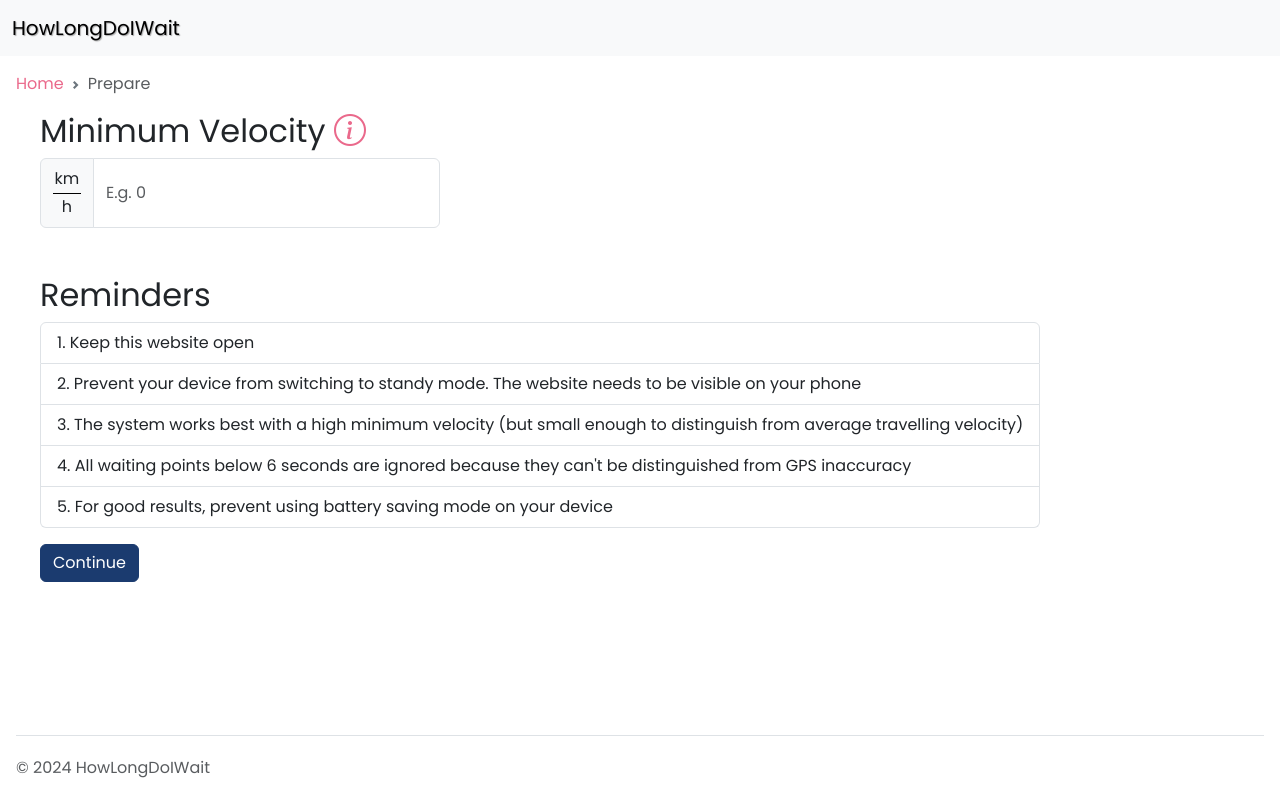
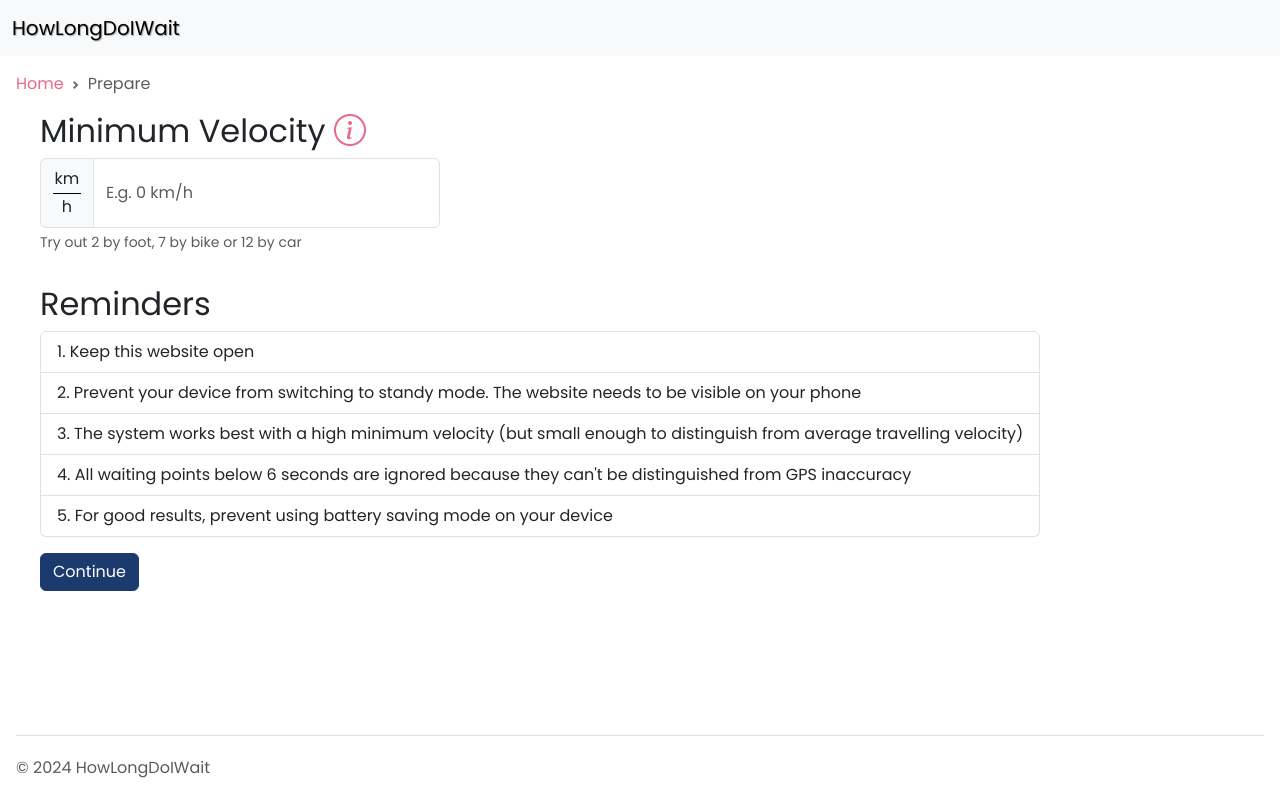
Before and after one commit to rm1718/rm1718.github.io, a plain HTML site: page html/prepare.html in a window 1280 px wide. Drawn offline with nearby package versions, Linux system fonts and the light colour scheme.

Commit message:
added information for proposing minimum velocities updated readme

```diff
--- a/html/prepare.html
+++ b/html/prepare.html
@@ -62,19 +62,20 @@
                             </a>
                         </h2>
                         <div id="minimum-velocity-input-container" class="col-md-4">
-                            <div class="input-group mb-3 has-validation">
+                            <div class="input-group has-validation">
                                 <div class="input-group-text frac" id="velocity-unit">
                                     <span>km</span>
                                     <span class="symbol">/</span>
                                     <span class="bottom">h</span>
                                 </div>
                                 <input id="minimum-velocity-input" type="number" class="form-control"
-                                    aria-label="Minimum Velocity" placeholder="E.g. 0" min="0" max="500" step="0.1"
+                                    aria-label="Minimum Velocity" placeholder="E.g. 0 km/h" min="0" max="500" step="0.1"
                                     aria-describedby="velocity-unit" required>
                                 <div class="invalid-feedback">
                                     Please choose a minimum velocity between 0 and 500.
                                 </div>
                             </div>
+                            <div class="form-text" id="basic-addon4">Try out 2 by foot, 7 by bike or 12 by car</div>
                         </div>
                     </section>
                 </section>
--- a/styles/prepare.css
+++ b/styles/prepare.css
@@ -8,6 +8,7 @@ Id selectors
 
 #minimum-velocity-input-container {
     display: flex;
+    flex-direction: column;
     align-items: stretch;
 }
 
```
Also changed, not shown: 1 other file.
